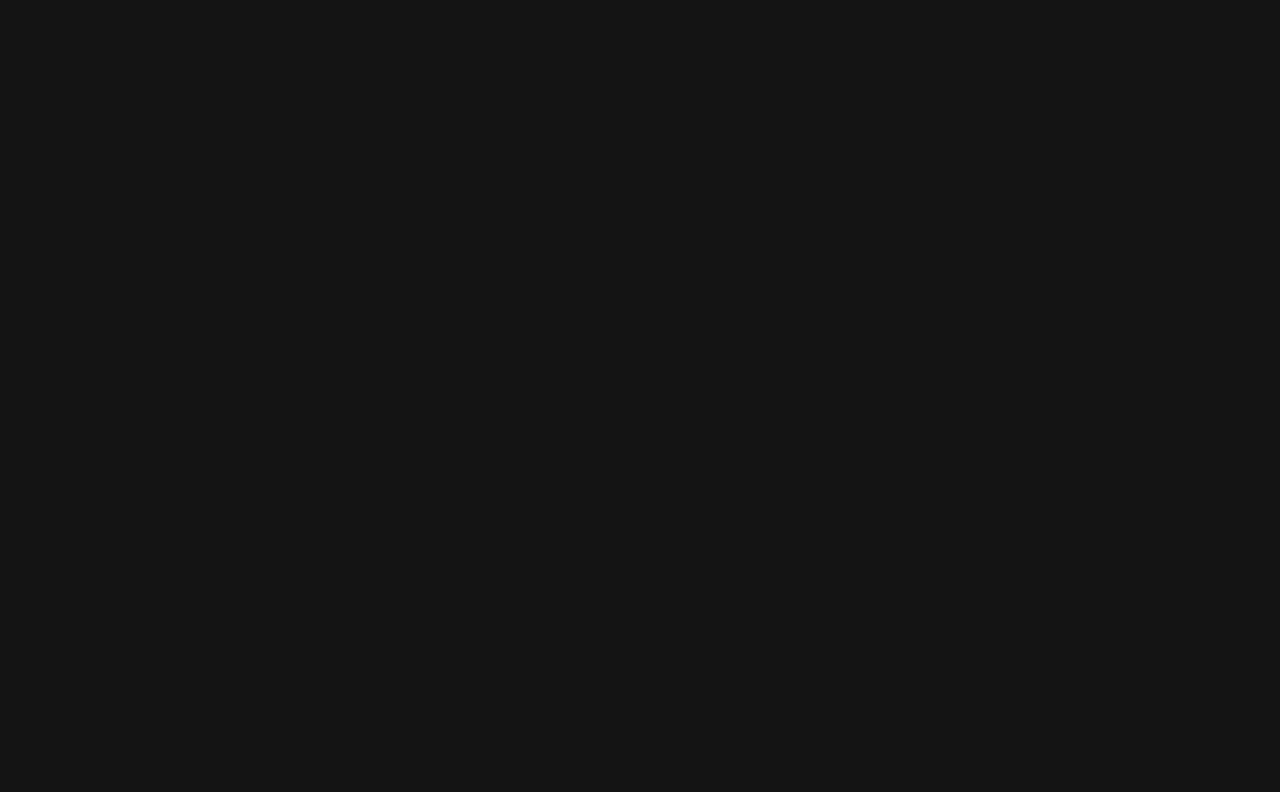
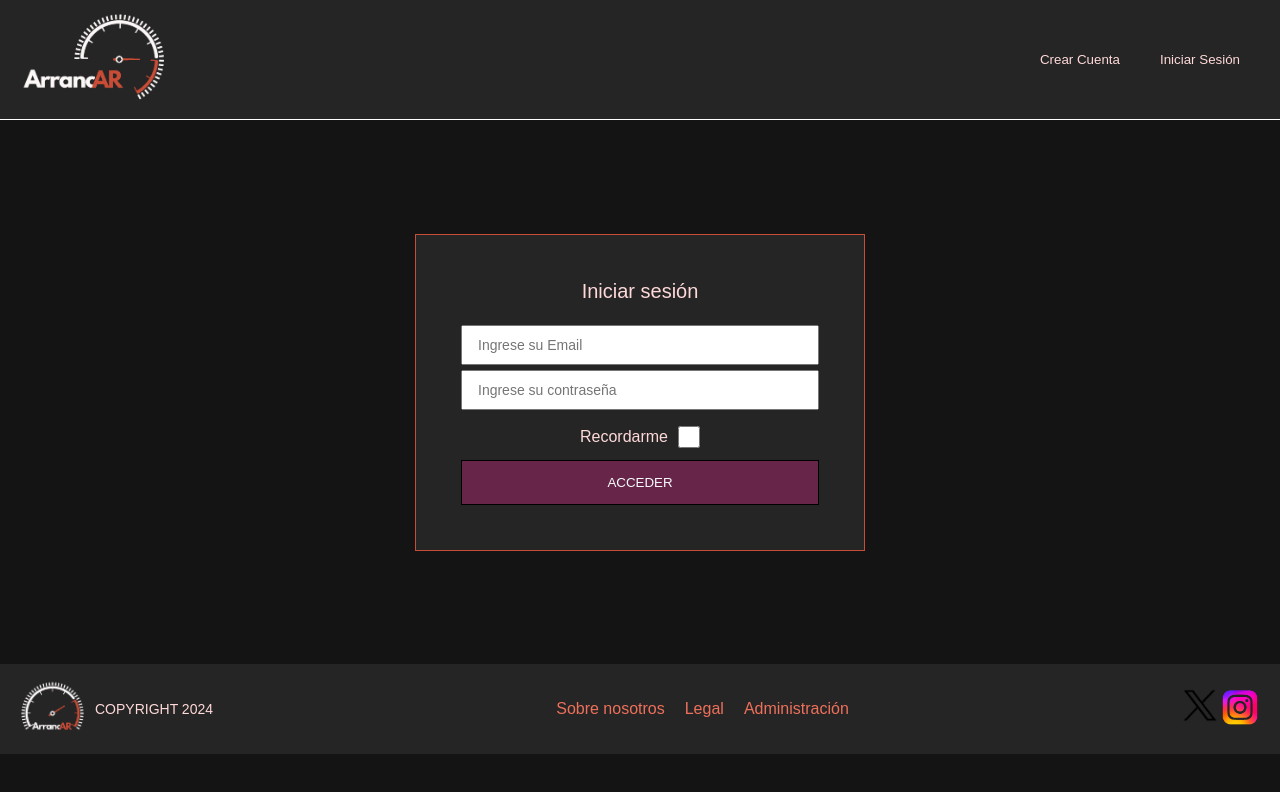
Before and after one commit to javier-pignataro/frontend, a React (Vite) app: page /login in a window 1280 px wide. Before the commit this address had no page. Shown: the top 792 px of the page. Built offline with nearby package versions, Linux system fonts and the light colour scheme.

Commit message:
Add de formulario de Login

```diff
--- a/package.json
+++ b/package.json
@@ -11,9 +11,13 @@
   },
   "dependencies": {
     "axios": "^1.6.8",
+    "formik": "^2.4.6",
     "react": "^18.2.0",
     "react-dom": "^18.2.0",
-    "react-router-dom": "^6.23.0"
+    "react-router-dom": "^6.23.0",
+    "react-toastify": "^10.0.5",
+    "toastify": "^2.0.1",
+    "yup": "^1.4.0"
   },
   "devDependencies": {
     "@types/react": "^18.2.43",
--- a/src/App.jsx
+++ b/src/App.jsx
@@ -9,8 +9,10 @@ import ImageGallery from "./Routes/ImageLibrary"
 import Search from "./Routes/Search"
 import Administracion from "./Routes/Administracion"
 import ListaVehiculos from "./Routes/ListaVehiculos"
+import Login from "./Routes/Login";
+import './styles/styles.scss'
 
-import './styles/styles.scss'
+
 
 function App() {
   return (
@@ -26,6 +28,7 @@ function App() {
             <Route path="/search/:search?" element={<Search />} />
             <Route path="/administracion" element={<Administracion />} />
             <Route path="/administracion/listavehiculos" element={<ListaVehiculos />} />
+            <Route path="/login" element={<Login/>}/>
           </Route>
         </Routes>
       </BrowserRouter>
--- a/src/Components/Pagination.jsx
+++ b/src/Components/Pagination.jsx
@@ -4,12 +4,12 @@ const Pagination = ({ nPages, currentPage, setCurrentPage }) => {
 
   const pageNumbers = [...Array(nPages + 1).keys()].slice(1);
 
-  const goToNextPage = () => {
+  const goToNextPage = (e) => {
     e.preventDefault();
 
     if (currentPage !== nPages) setCurrentPage(currentPage + 1);
   };
-  const goToPrevPage = () => {
+  const goToPrevPage = (e) => {
     e.preventDefault();
 
     if (currentPage !== 1) setCurrentPage(currentPage - 1);
--- a/src/Components/layout/Header.jsx
+++ b/src/Components/layout/Header.jsx
@@ -8,10 +8,9 @@ const Header = () => {
             <Link to='/'><img src={logoConTitulo} /></Link>
             <div className='navbar__buttons'>
                 <Link><button>Crear Cuenta</button></Link>
-                <Link><button>Iniciar Sesión</button></Link>
+                <Link to='/login'><button>Iniciar Sesión</button></Link>
             </div>
         </nav>
     )
 }
-
 export default Header
--- /dev/null
+++ b/src/Routes/Login.jsx
@@ -0,0 +1,68 @@
+import React, { useState } from "react";
+import { ToastContainer, toast } from "react-toastify";
+import "react-toastify/dist/ReactToastify.css";
+
+const Login = () => {
+  const [user, setUser] = useState({correo: "", password: ""});
+  const [error, setError] = useState(false);
+  const{correo, password} = user;
+
+  const handleSubmit = (e) => {
+    e.preventDefault();
+    if (validateEmail(correo) && password.length >=6) {
+         setError(false);
+         setUser({correo: "", password: ""});
+         notify();
+      } else {
+      setError(true);
+    }
+    setTimeout(() => setMostrar(false), 800)};
+
+  const notify = () =>
+    toast.success("Login exitoso!!!", {
+      position: "top-center",
+      autoClose: 3000,
+      hideProgressBar: true,
+      closeOnClick: false,
+      pauseOnHover: true,
+      draggable: true,
+      progress: undefined
+    });
+
+  const validateEmail = (correo) => {
+    const emailRegex =  /^[^\s@]+@[^\s@]+.[^\s@]+.com$/;
+    return emailRegex.test(correo);
+  };
+
+   return (
+    <div className="flex-container centered">
+         <form onSubmit={handleSubmit} id="form">
+           <div className="card ">
+            <p className="title-form">Iniciar sesión</p>
+          <div className="inputContainer">
+          <input value={correo} placeholder="Ingrese su Email" name="correo" type="text"
+            onChange={(e) => setUser({ ...user, correo: e.target.value })}/>
+        </div>
+        <div className="inputContainer">
+          <input value={password} placeholder="Ingrese su contraseña" name="password" type="password"
+            onChange={(e) => setUser({ ...user, password: e.target.value })}/>
+        </div>
+        <div className="inputContainer recordar__usuario">
+          <label htmlFor="recordar">Recordarme</label>
+          <input className="checkbox" id="checkbox" value={false} name="recordar" type="checkbox"/>
+        </div>
+        <button className="btn-login" onClick={handleSubmit}>
+            Acceder
+          </button>
+          <ToastContainer />
+        </div>
+          {error &&
+          <h3 className={error ? "visible error" : "error"}>
+              Por favor, verifique los campos ingresados
+          </h3>}
+
+        </form>
+    </div>
+  );
+};
+export default Login;
--- /dev/null
+++ b/src/styles/pages/_login.scss
@@ -0,0 +1,115 @@
+.card {
+  width: 450px;
+  display: inline-block;
+  padding: 45px;
+  background: #252525;
+  border: 0.2px solid $lightmode-primary-color;
+}
+
+.flex-container {
+  display: flex;
+  height: 68vh;
+
+  margin-bottom: -20px;
+}
+
+.centered {
+  justify-content: center;
+  align-items: center;
+}
+
+.title-form {
+  font-size: 20px;
+  text-align: center;
+  font-family: $font-family;
+  padding-bottom: 10px;
+  margin-bottom: 12px;
+}
+
+.inputContainer {
+  height: 45px;
+}
+
+.inputContainer input {
+  display: block;
+  width: 100%;
+  height: 40px;
+  padding: 15px;
+  font-size: 14px;
+}
+
+#checkbox {
+  width: 22px;
+  margin-left: 10px;
+}
+.btn-login {
+  width: 100%;
+  height: 45px;
+  text-transform: uppercase;
+  background-color: $darkmode-secondary-color;
+  border: 1px solid black;
+  color: #f7fafc;
+
+  &:disabled {
+    background-color: $darkmode-secondary-color;
+  }
+}
+
+.error {
+  font-size: $font-size-0;
+  opacity: 0;
+  color: #ce8c8cd4;
+  font-family: $font-family;
+  display: flex;
+  justify-content: center;
+}
+
+.visible {
+  opacity: 1;
+}
+
+.inputError-login {
+  background-color: $lightmode-background-header;
+  color: black;
+}
+
+.regla {
+  margin-bottom: 15px;
+}
+
+.regla,
+.title,
+#comment-login {
+  color: white;
+}
+
+.visible {
+  opacity: 1;
+}
+
+.register-link {
+  font-size: 15px;
+  color: white;
+  padding-top: 10px;
+  display: flex;
+  justify-content: center;
+}
+
+.style-em {
+  color: #89f745;
+  text-decoration: none;
+  font-size: 15px;
+
+  &:hover {
+    color: black;
+  }
+}
+
+.recordar__usuario {
+  display: flex;
+  flex-direction: row;
+  width: 50%;
+  justify-content: center;
+  margin: 0 auto;
+  align-items: center;
+}
--- a/src/styles/styles.scss
+++ b/src/styles/styles.scss
@@ -12,3 +12,4 @@
 @import './pages/search';
 @import './pages/administracion';
 @import './pages/listavehiculos';
+@import './pages/login.scss';
```
Also changed, not shown: src/styles/components/_formikComponent.scss (added, +55 -0 lines), src/assets/access.jpg (added), 1 other file (tests, documents, lock files or other folders).
